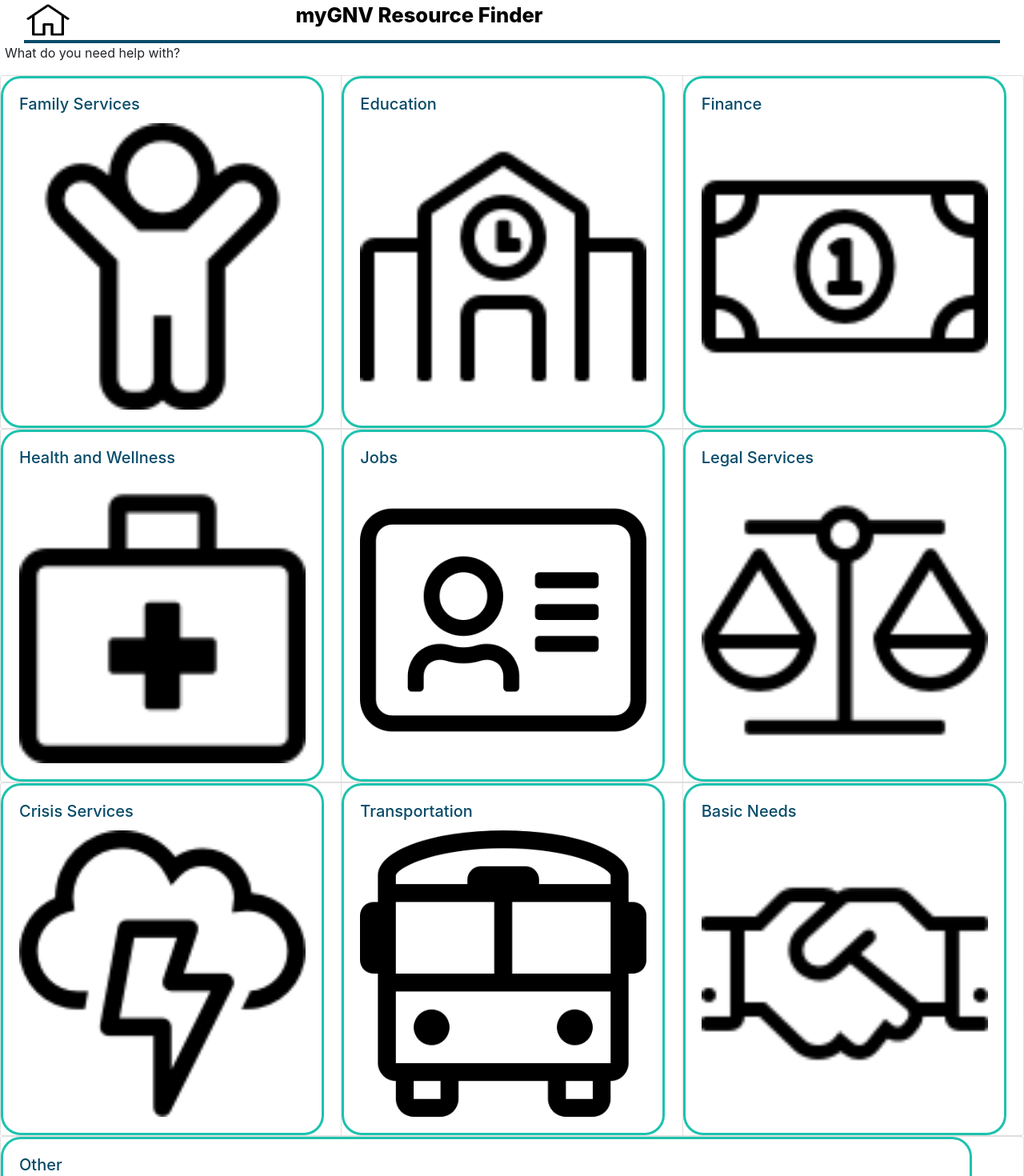
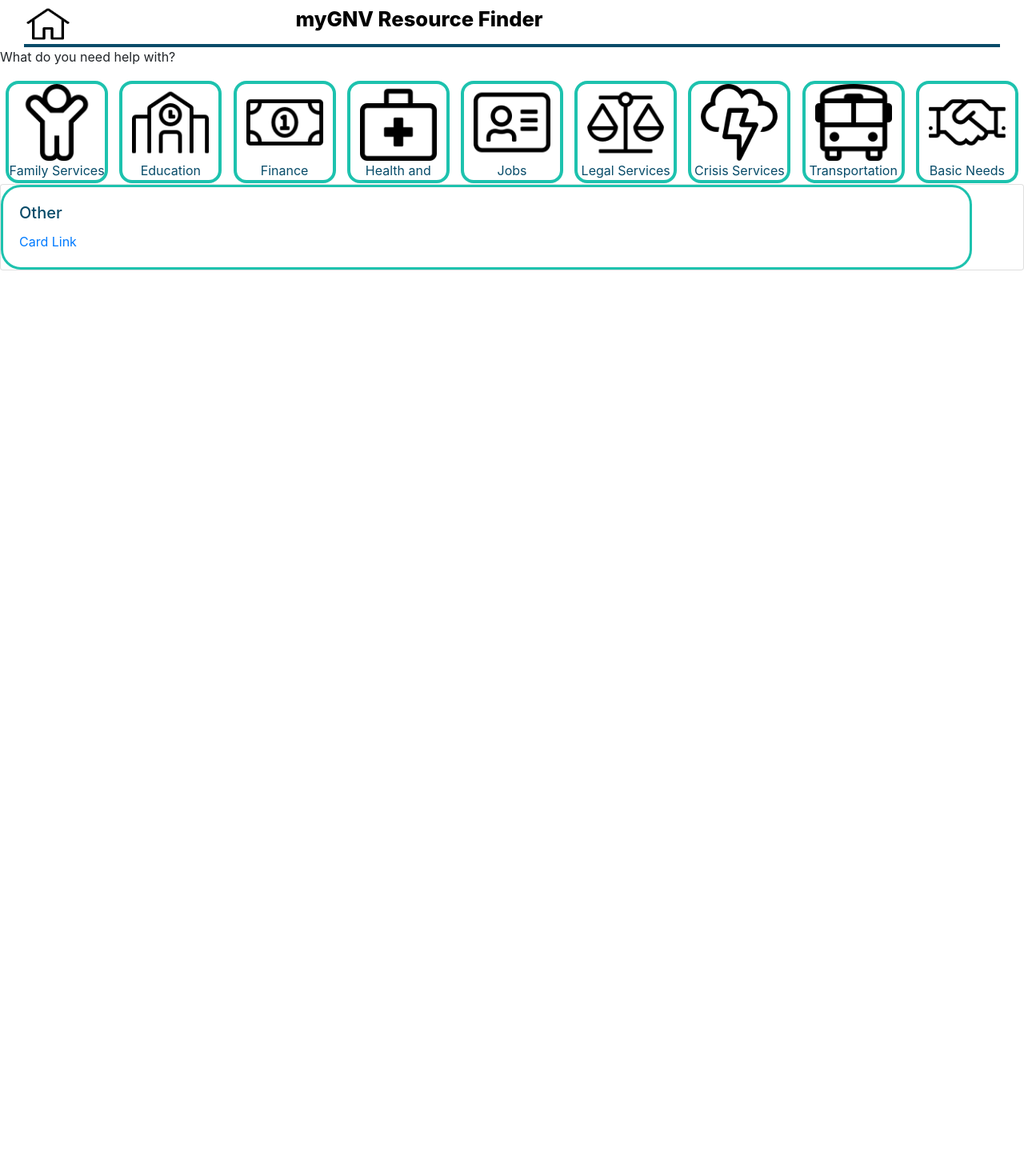
Before and after one commit to cen3031-f19-b3/CityServiceFinder, a React (Create React App) app in the folder client/: page /Categories in a window 1280 px wide. Shown: the top 1470 px of the page at 80% size. After the commit the page ends 800 px from the top, so only its background shows below. Built offline with nearby package versions, Linux system fonts and the light colour scheme.

Commit message:
Fix warning, re-style for responsiveness.
Fix warning regarding an unused import.
Modify structure of CategoryPage.js to be more modular.
Modify CategoryPage.css to work with new structure.
Fix a bizarre global paragraph style in Header.css

```diff
--- a/client/src/components/CategoryPage.css
+++ b/client/src/components/CategoryPage.css
@@ -1,3 +1,56 @@
+
+body{
+	font-family: "Open Sans Regular";
+}
+
+h1{
+	font-family: "Open Sans ExtraBold";
+}
+
+a.service-button{
+	margin: auto;
+	display: block;
+}
+
+a.service-button:hover{
+	text-decoration: none;
+}
+
+div.service-button-main{
+	border: 4px solid #1dc2ae;
+	border-radius: 1em;
+	width: 8em;
+	height: 8em;
+	margin: 0.1em;
+
+	transition: border 0.5s;
+}
+
+a.service-button:hover div.service-button-main{
+	border: 8px solid #1dc2ae;
+}
+
+a.service-button p{
+	color: #074b69;
+}
+
+a.service-button:hover p{
+	color: #074b69;
+}
+
+div.service-button-main img{
+	width: 6em;
+	display: block;
+	margin: auto;
+}
+
+div.service-button-main p{
+	text-align: center;
+}
+
+.category-list img.card-img-top {
+	with: 2em;
+}
 
 .card-body {
     border-style: solid;
--- a/client/src/components/CategoryPage.js
+++ b/client/src/components/CategoryPage.js
@@ -1,6 +1,5 @@
 import React from 'react';
 import Card from 'react-bootstrap/Card';
-import CardGroup from 'react-bootstrap/CardGroup';
 import moneybillalt from '../assets/money-bill-alt.png';
 import balancescale from '../assets/balance-scale.png';
 import addresscard from '../assets/address-card.png';
@@ -10,9 +9,19 @@ import child from '../assets/child.png';
 import thunderstorm from '../assets/thunderstorm-light.png';
 import bus from '../assets/bus-alt.png';
 import meetingroom from '../assets/meeting-room.png';
-import question from '../assets/question.png';
 import './CategoryPage.css';
 
+
+function ServiceButton({text, img, link}){
+	return(
+		<a className="service-button" href={link}>
+			<div className="service-button-main">
+				<img src={img} alt={text} />
+				<p>{text}</p>
+			</div>
+		</a>
+	)
+}
 
 function CategoryPage()
 {
@@ -24,85 +33,17 @@ function CategoryPage()
                     <p>
                         What do you need help with?
                     </p>
-                    <CardGroup>
-                        <Card>
-
-                            <Card.Body>
-                                <Card.Title >Family Services</Card.Title>
-                                <Card.Link href="./childandfamilies">
-                                    <Card.Img variant="top" src={child}  className = "Image"/>
-                                </Card.Link>
-                            </Card.Body>
-                        </Card>
-                        <Card>
-                            <Card.Body>
-                                <Card.Title  >Education</Card.Title>
-                                <Card.Link href="./education">
-                                    <Card.Img variant="top" src={school} />
-                                </Card.Link>
-                            </Card.Body>
-                        </Card>
-                        <Card>
-                            <Card.Body>
-                                <Card.Title>Finance</Card.Title>
-                                <Card.Link href="./finanacials">
-                                    <Card.Img variant="top" src={moneybillalt} />
-                                </Card.Link>
-                            </Card.Body>
-                        </Card>
-                    </CardGroup>
-                    <CardGroup>
-                        <Card>
-                            <Card.Body>
-                                <Card.Title>Health and Wellness</Card.Title>
-                                <Card.Link href="./healthandwellness">
-                                    <Card.Img variant="top" src={briefcasemedical} />
-                                </Card.Link>
-                            </Card.Body>
-                        </Card>
-                        <Card>
-                            <Card.Body>
-                                <Card.Title>Jobs</Card.Title>
-                                <Card.Link href="./job">
-                                    <Card.Img variant="top" src={addresscard} />
-                                </Card.Link>
-                            </Card.Body>
-                        </Card>
-                        <Card>
-                            <Card.Body>
-                                <Card.Title>Legal Services</Card.Title>
-                                <Card.Link href="./legal">
-                                    <Card.Img variant="top" src={balancescale} />
-                                </Card.Link>
-                            </Card.Body>
-                        </Card>
-                    </CardGroup>
-                    <CardGroup>
-                        <Card>
-                            <Card.Body>
-                                <Card.Title>Crisis Services </Card.Title>
-                                <Card.Link href="./crisisevents">
-                                    <Card.Img variant="top" src={thunderstorm} />
-                                </Card.Link>
-                            </Card.Body>
-                        </Card>
-                        <Card>
-                            <Card.Body>
-                                <Card.Title> Transportation</Card.Title>
-                                <Card.Link href="./transportation">
-                                    <Card.Img variant="top" src={bus} />
-                                </Card.Link>
-                            </Card.Body>
-                        </Card>
-                        <Card>
-                            <Card.Body>
-                                <Card.Title>Basic Needs</Card.Title>
-                                <Card.Link href="./basicneeds">
-                                    <Card.Img variant="top" src={meetingroom} />
-                                </Card.Link>
-                            </Card.Body>
-                        </Card>
-                    </CardGroup>
+										<div className="d-flex flex-wrap">
+											<ServiceButton text={"Family Services"} img={child} link="./childandfamilies" />
+											<ServiceButton text={"Education"} img={school} link="./education" />
+											<ServiceButton text={"Finance"} img={moneybillalt} link="./financials" />
+											<ServiceButton text={"Health and Wellness"} img={briefcasemedical} link="./healthandwellness" />
+											<ServiceButton text={"Jobs"} img={addresscard} link="./job" />
+											<ServiceButton text={"Legal Services"} img={balancescale} link="./legal" />
+											<ServiceButton text={"Crisis Services"} img={thunderstorm} link="./crisisevents" />
+											<ServiceButton text={"Transportation"} img={bus} link="./transportation" />
+											<ServiceButton text={"Basic Needs"} img={meetingroom} link="./basicneeds" />
+										</div>
                         <Card>
                             <Card.Body>
                                 <Card.Title>Other</Card.Title>
--- a/client/src/components/Header/Header.css
+++ b/client/src/components/Header/Header.css
@@ -126,7 +126,7 @@
 }
 
 
-p {
+p.top-name {
     margin-top: 5px;
     margin-bottom: 5px;
     margin-left: 6px;
```
